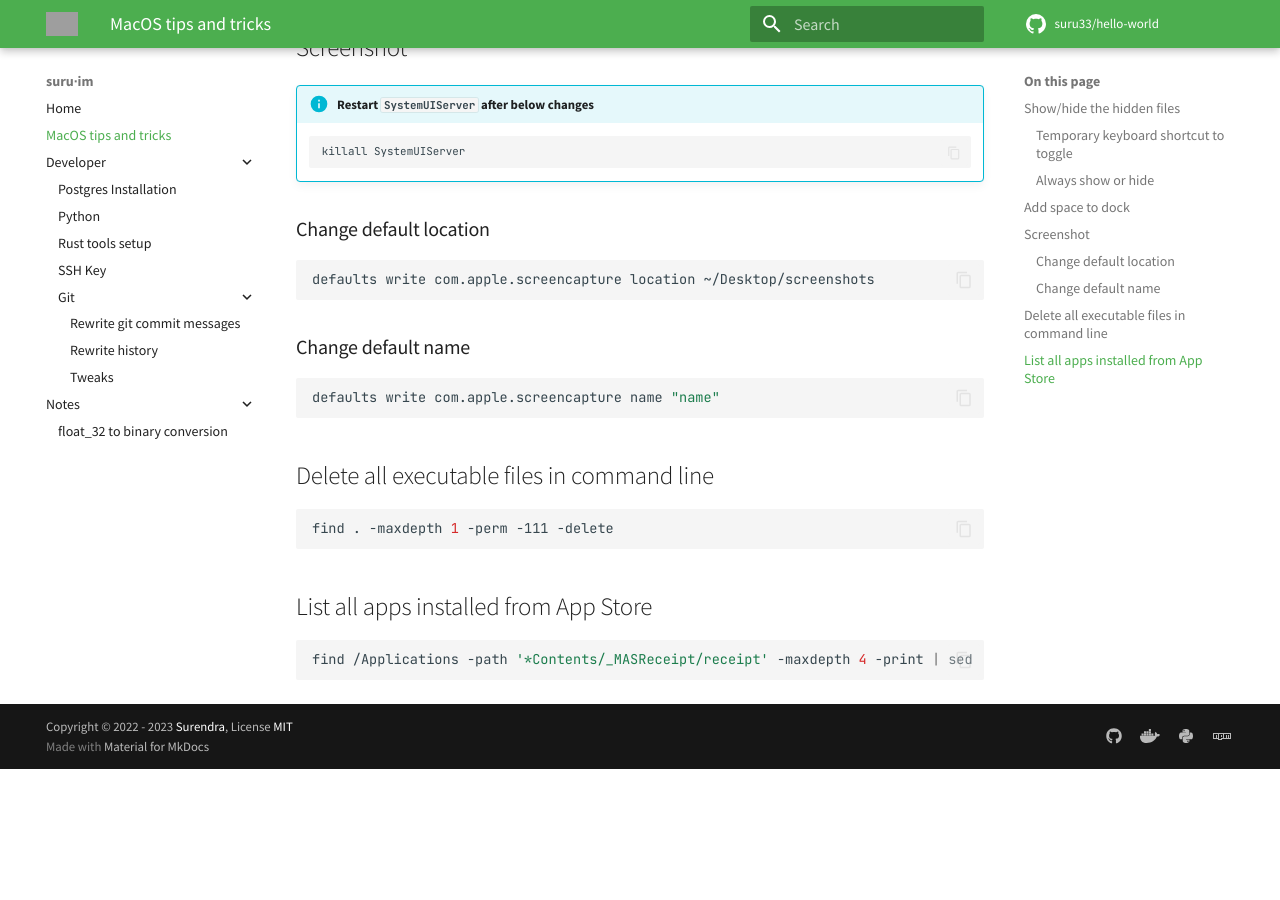
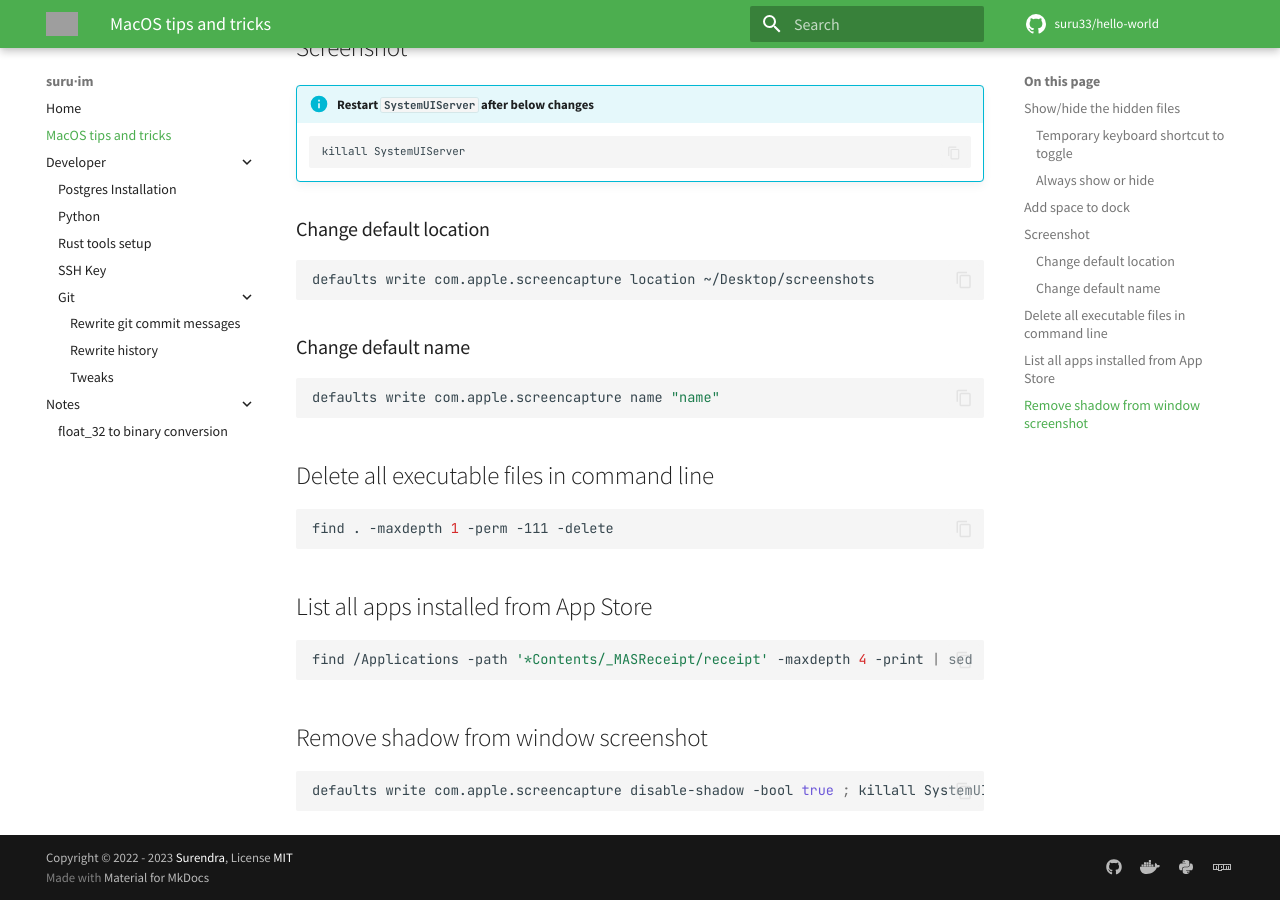
Before and after one commit to suru33/website, an MkDocs documentation site: the page built from docs/mac.md, in a window 1280 px wide and 900 px high, scrolled down 694 px. Built offline with MkDocs 1.6.1 and Material for MkDocs 9.7.7, drawn with Linux system fonts in a browser that asks for light colours; comment, search, counter and statistics services are not loaded; before the commit the page ends 1463 px from its top, so only the background shows below that; grey boxes are pictures that could not be loaded.

Commit message:
updated icons and mac tips (#13)

````diff
--- a/docs/mac.md
+++ b/docs/mac.md
@@ -56,3 +56,9 @@
 ```shell
 find /Applications -path '*Contents/_MASReceipt/receipt' -maxdepth 4 -print | sed 's#.app/Contents/_MASReceipt/receipt#.app#g; s#/Applications/##'
 ```
+
+## Remove shadow from window screenshot
+
+```shell
+defaults write com.apple.screencapture disable-shadow -bool true ; killall SystemUIServer
+```
--- a/mkdocs.yml
+++ b/mkdocs.yml
@@ -34,6 +34,7 @@
   custom_dir: overrides
   logo: assets/logo.png
   favicon: assets/favicon.png
+  language: en
   font:
     text: Source Sans Pro
     code: JetBrains Mono
@@ -81,8 +82,11 @@
       permalink: true
       title: On this page
   - pymdownx.emoji:
-      emoji_index: !!python/name:materialx.emoji.twemoji
-      emoji_generator: !!python/name:materialx.emoji.to_svg
+      emoji_index: !!python/name:material.extensions.emoji.twemoji
+      emoji_generator: !!python/name:material.extensions.emoji.to_svg
+      options:
+        custom_icons:
+          - overrides/.icons
   - pymdownx.snippets:
       auto_append:
         - includes/abbreviations.md
````
Also changed, not shown: docs/index.md (+2 -4 lines), requirements.txt (added, +34 -0 lines), overrides/.icons/custom/cplusplus.svg (added), overrides/.icons/custom/plugin.svg (added).
